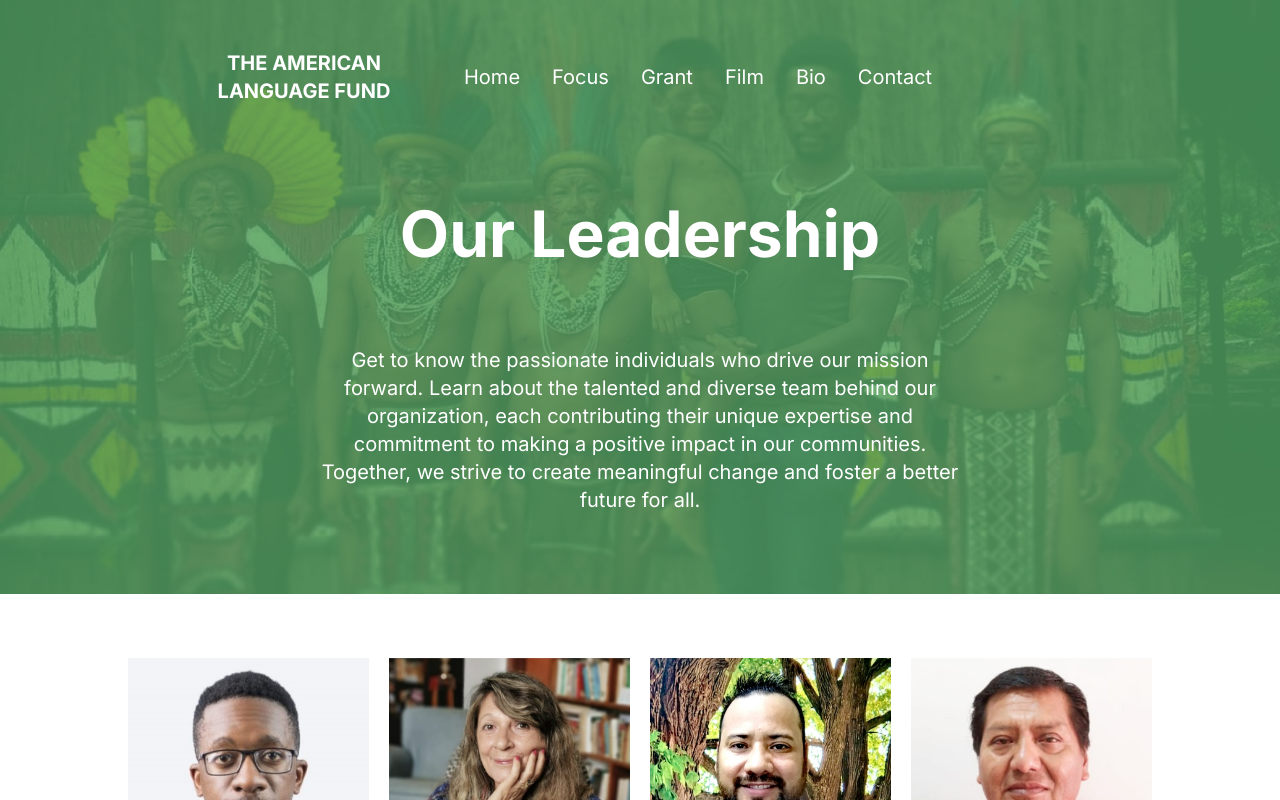
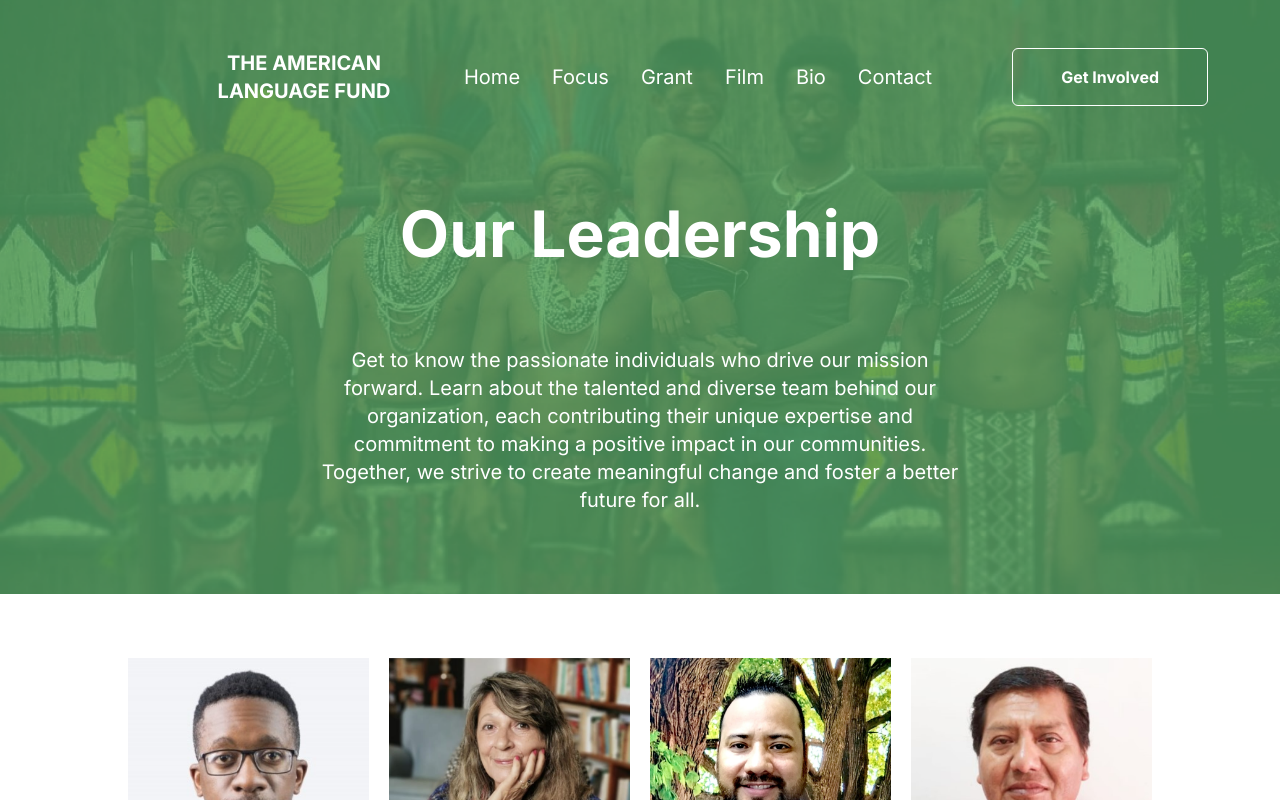
Before and after one commit to 64blit/website-alf, a Next.js app: page /bio in a window 1280 px wide. Shown: the top 800 px of the page. Built offline with nearby package versions, Linux system fonts and the light colour scheme.

Commit message:
Update Nav.js

```diff
--- a/components/Nav.js
+++ b/components/Nav.js
@@ -13,15 +13,15 @@
     }
 
     return (
-        <nav className="flex justify-between items-center min-w-100 pt-[1rem] md:pt-[3rem] px-[1rem] md:px-[1rem] lg:px-[6rem] xl:px-[12rem] lg:gap-[3rem]">
-            <Link href="/" className="transition duration-200 hover:scale-125">
+        <nav className="flex justify-center md:justify-between  items-center min-w-100 pt-[1rem] md:pt-[3rem] px-[1rem] md:px-[1rem] lg:px-[6rem] xl:px-[12rem] lg:gap-[3rem] ">
+            <Link href="/" className="transition duration-200 hover:scale-125 ">
                 <div className="logo flex flex-col uppercase text-center min-w-[14rem]">
                     <span className="text-[1rem] md:text-xl font-bold text-white">The American</span>
                     <span className="text-[1rem] md:text-xl font-bold text-white">Language Fund</span>
                 </div>
             </Link>
             {/* navLinks */}
-            <div className="nav-links hidden md:gap-[2rem] md:flex">
+            <div className="nav-links hidden sm:gap-[2rem] shrink flex-initial md:flex">
                 <Link href="/" className="transition duration-200 hover:scale-125">
                     <span className="text-white text-xl">Home</span>
                 </Link>
@@ -43,7 +43,7 @@
             </div>
 
             {/* cta */}
-            <div className="cta flex gap-3 items-center min-w-[14rem] max-w-[14rem] sm:invisible md:mx-[2rem]">
+            <div className="cta flex gap-3 items-center min-w-[14rem] max-w-[14rem] md:mx-[2rem] sm:max-w-[1rem]">
                 <Link target="_blank" href="https://www.paypal.com/donate/?hosted_button_id=7NZ4BTZYXFC5G" className="transition duration-200 hover:scale-125">
                     <div className="btn border border-white text-white font-bold rounded-md py-2 px-5 lg:py-4 lg:px-12">Get Involved</div>
                 </Link>
```
